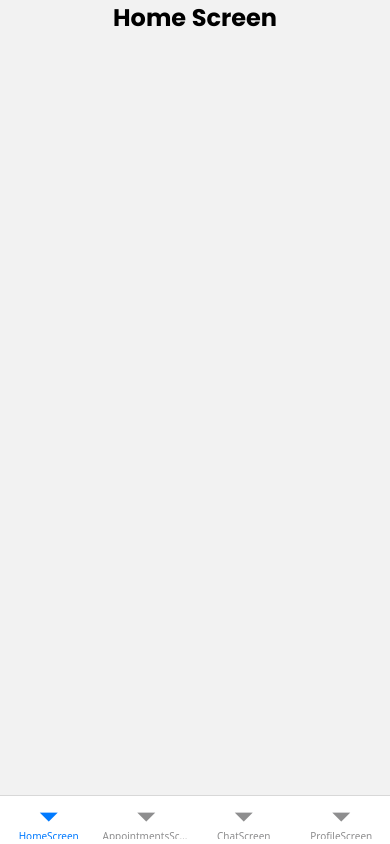
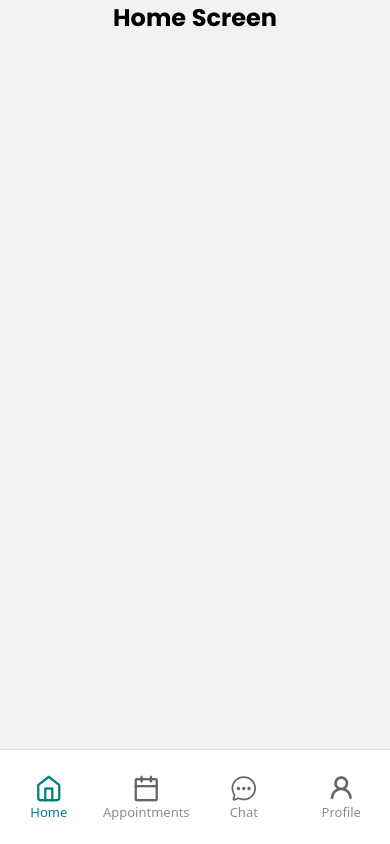
Before and after one commit to Okogod/medi-naija-patient-app, a React Native app: screen /MainTabNavigator in a window 390 px wide. Built offline with nearby package versions, Linux system fonts and the light colour scheme.

Commit message:
Install tanstack-query, and set its query client and provide

```diff
--- a/App.tsx
+++ b/App.tsx
@@ -1,6 +1,8 @@
 import { NavigationContainer } from "@react-navigation/native";
 
 import { useFonts } from "expo-font";
+
+import { QueryClient, QueryClientProvider } from '@tanstack/react-query';
 
 import "./global.css";
 
@@ -12,6 +14,8 @@ import RootStackNavigator from "./src/navigators/stack_navigators/root_stack_nav
 
 // Hook
 import useHasDoneOnboardingStore from "./src/hooks/UseHasDoneOnboardingStore";
+
+const client = new QueryClient();
 
 export default function App() {
 
@@ -31,12 +35,16 @@ export default function App() {
 
 
   return (
-    <NavigationContainer>
+    <QueryClientProvider client={client}>
 
-      {
-        !hasDoneOnboardingHydrated ? <SplashScreen /> : <RootStackNavigator />
-      }
+      <NavigationContainer>
 
-    </NavigationContainer>
+        {
+          !hasDoneOnboardingHydrated ? <SplashScreen /> : <RootStackNavigator />
+        }
+
+      </NavigationContainer>
+
+    </QueryClientProvider>
   );
 }
--- a/package.json
+++ b/package.json
@@ -9,10 +9,12 @@
     "web": "expo start --web"
   },
   "dependencies": {
+    "@expo/vector-icons": "^15.0.3",
     "@react-native-async-storage/async-storage": "2.2.0",
     "@react-navigation/bottom-tabs": "^7.15.5",
     "@react-navigation/native": "^7.1.28",
     "@react-navigation/native-stack": "^7.14.2",
+    "@tanstack/react-query": "^5.90.21",
     "babel-preset-expo": "^54.0.10",
     "expo": "~54.0.33",
     "expo-font": "~14.0.11",
--- a/src/navigators/main_tab_navigator/MainTabNavigator.tsx
+++ b/src/navigators/main_tab_navigator/MainTabNavigator.tsx
@@ -4,24 +4,79 @@ import { MainTabParamList } from "../../types/StacksParamList";
 
 const MainTab = createBottomTabNavigator<MainTabParamList>();
 
+// Icons
+import Feather from '@expo/vector-icons/Feather';
+import Ionicons from '@expo/vector-icons/Ionicons';
+import Octicons from '@expo/vector-icons/Octicons';
+
+
 // Screens
 import HomeScreen from "../../screens/main_tab_screens/HomeScreen";
 import AppointmentsScreen from "../../screens/main_tab_screens/AppointmentsScreen";
-import ChatScreen from "../../screens/main_tab_screens/ChatsScreen";
+import ChatsScreen from "../../screens/main_tab_screens/ChatsScreen";
 import ProfileScreen from "../../screens/main_tab_screens/ProfileScreen";
 
 const MainTabNavigator = () => {
 
-    return(
-        <MainTab.Navigator screenOptions={{ headerShown: false }}>
+    return (
+        <MainTab.Navigator
+            screenOptions={{
+                headerShown: false,
+                tabBarActiveTintColor: "#008080",
+                tabBarStyle: {
+                    paddingTop: 20,
+                    height: 95
+                }
+            }}
+        >
 
-            <MainTab.Screen name="HomeScreen" component={HomeScreen} />
+            <MainTab.Screen
+                name="HomeScreen"
+                component={HomeScreen}
+                options={{
+                    tabBarIcon: ({ focused }) => <Feather name="home" size={28} color={focused ? "#008080" : "#666666"} />,
+                    tabBarLabel: "Home",
+                    tabBarLabelStyle: {
+                        fontSize: 13
+                    }
+                }}
+            />
 
-            <MainTab.Screen name="AppointmentsScreen" component={AppointmentsScreen} />
+            <MainTab.Screen
+                name="AppointmentsScreen"
+                component={AppointmentsScreen}
+                options={{
+                    tabBarIcon: ({ focused }) => <Feather name="calendar" size={28} color={focused ? "#008080" : "#666666"} />,
+                    tabBarLabel: "Appointments",
+                    tabBarLabelStyle: {
+                        fontSize: 13
+                    }
+                }}
+            />
 
-            <MainTab.Screen name="ChatScreen" component={ChatScreen} />
+            <MainTab.Screen
+                name="ChatsScreen"
+                component={ChatsScreen}
+                options={{
+                    tabBarIcon: ({ focused }) => <Ionicons name="chatbubble-ellipses-outline" size={28} color={focused ? "#008080" : "#666666"} />,
+                    tabBarLabel: "Chat",
+                    tabBarLabelStyle: {
+                        fontSize: 13
+                    }
+                }}
+            />
 
-            <MainTab.Screen name="ProfileScreen" component={ProfileScreen} />
+            <MainTab.Screen
+                name="ProfileScreen"
+                component={ProfileScreen}
+                options={{
+                    tabBarIcon: ({ focused }) => <Octicons name="person" size={28} color={focused ? "#008080" : "#666666"} />,
+                    tabBarLabel: "Profile",
+                    tabBarLabelStyle: {
+                        fontSize: 13
+                    }
+                }}
+            />
 
         </MainTab.Navigator>
     )
--- a/src/screens/main_tab_screens/ChatsScreen.tsx
+++ b/src/screens/main_tab_screens/ChatsScreen.tsx
@@ -3,7 +3,7 @@ import { View, Text } from 'react-native';
 import { SafeAreaView } from 'react-native-safe-area-context';
 
 
-const ChatScreen = () => {
+const ChatsScreen = () => {
 
     return(
         <SafeAreaView>
@@ -19,4 +19,4 @@ const ChatScreen = () => {
 
 }
 
-export default ChatScreen;
+export default ChatsScreen;
--- a/src/types/StacksParamList.ts
+++ b/src/types/StacksParamList.ts
@@ -17,7 +17,7 @@ export type AuthStackParamList = {
 export type MainTabParamList = {
     HomeScreen: undefined,
     AppointmentsScreen: undefined,
-    ChatScreen: undefined,
+    ChatsScreen: undefined,
     ProfileScreen: undefined
 }
 
```
Also changed, not shown: 2 other files (tests, documents, lock files or other folders).
